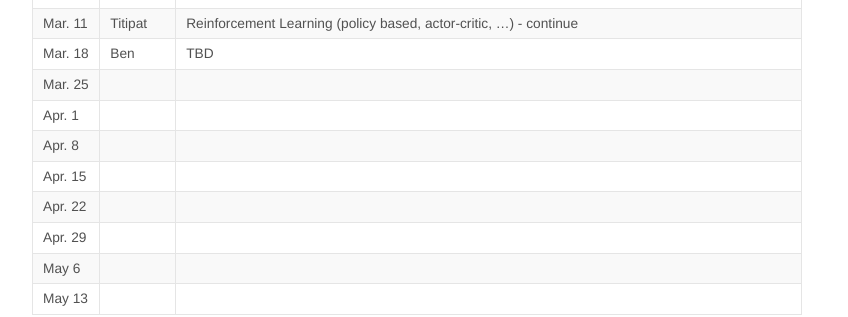
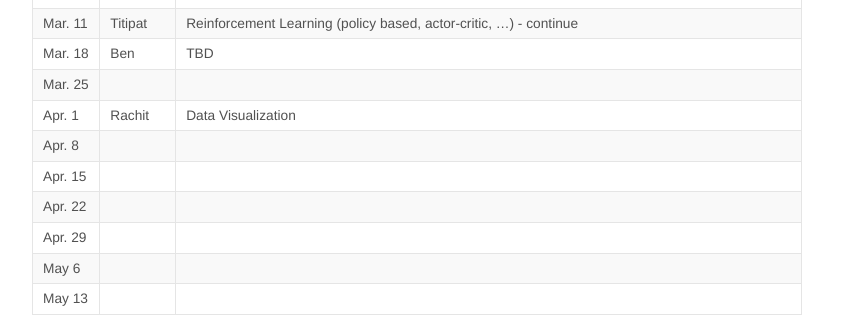
Before and after one commit to KordingLab/KordingLab.github.io, a Jekyll site: the page built from _posts/2018-08-29-upcoming-lab-teaching.md, in a window 1280 px wide and 900 px high, scrolled down 685 px. Shown: the part 152-469 px from the top of the window, without its empty margins (223-1071 px from the left). Built offline with Jekyll 4.4.1, drawn with Linux system fonts in a browser that asks for light colours; nearby versions of some CDN libraries; comment, search, counter and statistics services are not loaded.

Commit message:
Update 2018-08-29-upcoming-lab-teaching.md

```diff
--- a/_posts/2018-08-29-upcoming-lab-teaching.md
+++ b/_posts/2018-08-29-upcoming-lab-teaching.md
@@ -29,7 +29,7 @@ Get on the listserve for announcements: https://groups.google.com/forum/#!forum/
 | Mar. 11 | Titipat | Reinforcement Learning (policy based, actor-critic, ...) - continue |
 | Mar. 18 | Ben | TBD |
 | Mar. 25 | | |
-| Apr. 1 | | |
+| Apr. 1 |Rachit | Data Visualization|
 | Apr. 8 | | |
 | Apr. 15 | | |
 | Apr. 22 | | |
```
